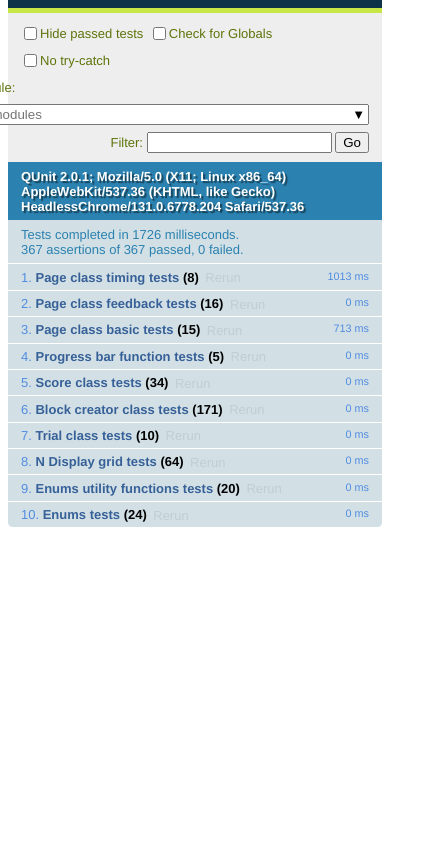
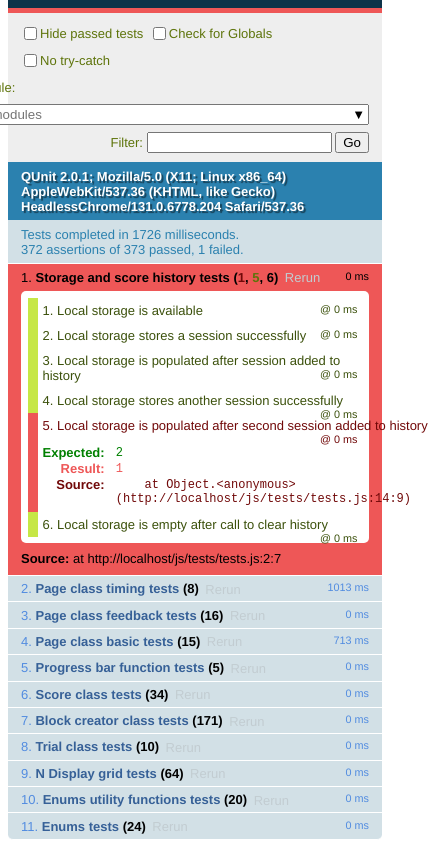
Before and after one commit to Poc275/NBack, a plain HTML site: page js/tests/tests.html in a window 390 px wide. Shown: the part 48-896 px from the top of the page, 428 px wide, since content can reach past the window. Before the commit the page ends 844 px from the top, so only its background shows below. Drawn offline with Linux system fonts and the light colour scheme.

Commit message:
Score history functionality added

```diff
--- a/css/n-back.css
+++ b/css/n-back.css
@@ -37,4 +37,5 @@
 
 body {
 	background-color: rgba(120, 120, 120, 0.2);
+	padding-top: 70px;
 }
--- a/index.html
+++ b/index.html
@@ -36,36 +36,31 @@
 <body>
 
     <!-- Navigation -->
-    <!-- <nav class="navbar navbar-inverse navbar-fixed-top" role="navigation"> -->
-        <!-- <div class="container"> -->
+    <nav class="navbar navbar-inverse navbar-fixed-top" role="navigation">
+        <div class="container">
             <!-- Brand and toggle get grouped for better mobile display -->
-            <!-- <div class="navbar-header"> -->
-                <!-- <button type="button" class="navbar-toggle" data-toggle="collapse" data-target="#bs-example-navbar-collapse-1"> -->
-                    <!-- <span class="sr-only">Toggle navigation</span> -->
-                    <!-- <span class="icon-bar"></span> -->
-                    <!-- <span class="icon-bar"></span> -->
-                    <!-- <span class="icon-bar"></span> -->
-                <!-- </button> -->
-                <!-- <a class="navbar-brand" href="#">Start Bootstrap</a> -->
-            <!-- </div> -->
+            <div class="navbar-header">
+                <button type="button" class="navbar-toggle" data-toggle="collapse" data-target="#bs-example-navbar-collapse-1">
+                    <span class="sr-only">Toggle navigation</span>
+                    <span class="icon-bar"></span>
+                    <span class="icon-bar"></span>
+                    <span class="icon-bar"></span>
+                </button>
+                <a class="navbar-brand" href="#">Dual N-Back Training</a>
+            </div>
             <!-- Collect the nav links, forms, and other content for toggling -->
-            <!-- <div class="collapse navbar-collapse" id="bs-example-navbar-collapse-1"> -->
-                <!-- <ul class="nav navbar-nav"> -->
-                    <!-- <li>
+            <div class="collapse navbar-collapse" id="bs-example-navbar-collapse-1">
+                <ul class="nav navbar-nav navbar-right">
+                    <li>
+                        <a href="#">Progress</a>
+                    </li>
+                    <li>
                         <a href="#">About</a>
                     </li>
-                    <li>
-                        <a href="#">Services</a>
-                    </li>
-                    <li>
-                        <a href="#">Contact</a>
-                    </li> -->
-                <!-- </ul> -->
-            <!-- </div> -->
-            <!-- /.navbar-collapse -->
-        <!-- </div> -->
-        <!-- /.container -->
-    <!-- </nav> -->
+                </ul>
+            </div> <!-- /.navbar-collapse -->
+        </div> <!-- /.container -->
+    </nav>
 
     <!-- Page Content -->
     <div class="container">
@@ -163,7 +158,6 @@
       <div class="modal-dialog" role="document">
         <div class="modal-content">
             <div class="modal-header">
-                <!-- <button type="button" class="close" data-dismiss="modal" aria-label="Close"><span aria-hidden="true">&times;</span></button> -->
                 <h4 class="modal-title" id="myModalLabel">Session complete!</h4>
             </div>
             <div class="modal-body">
@@ -172,7 +166,6 @@
                 <p id="correct-visual-results">Correct visual results: </p>
             </div>
             <div class="modal-footer">
-                <!-- <button type="button" class="btn btn-default" data-dismiss="modal">Close</button> -->
                 <button id="continue-button" class="btn btn-default" value="Continue" data-dismiss="modal">Continue</button>
             </div>
         </div>
@@ -210,7 +203,7 @@
     <script src="js/BlockCreator.js"></script>
     <script src="js/Trial.js"></script>
     <script src="js/App.js"></script>
-
+    <script src="js/History.js"></script>
 </body>
 
 </html>
--- /dev/null
+++ b/js/History.js
@@ -0,0 +1,24 @@
+// Is local storage available?
+// Source: https://developer.mozilla.org/en-US/docs/Web/API/Web_Storage_API/Using_the_Web_Storage_API
+function storageAvailable(type) {
+	try {
+		var storage = window[type];
+		var x = '__storage_test__';
+		storage.setItem(x, x);
+		storage.removeItem(x);
+		return true;
+	}
+	catch(e) {
+		return false;
+	}
+}
+
+// adds a completed session to a user's history
+function addSessionToHistory(date, meanN) {
+	localStorage.setItem(date, meanN);
+}
+
+// clears the history
+function clearHistory() {
+	localStorage.clear();
+}
--- a/js/tests/tests.html
+++ b/js/tests/tests.html
@@ -100,6 +100,7 @@
   <script src="../Block.js" data-cover></script>
   <script src="../BlockCreator.js"></script>
   <script src="../Trial.js" data-cover></script>
+  <script src="../History.js" data-cover></script>
   <!--<script src="../App.js" data-cover></script>-->
 
   <!-- test runner -->
--- a/js/tests/tests.js
+++ b/js/tests/tests.js
@@ -1,3 +1,22 @@
+// Storage/history tests
+QUnit.test("Storage and score history tests", function(assert) {
+	var dateOne = Date.now().toString();
+	addSessionToHistory(dateOne, 2.5);
+
+	assert.ok(storageAvailable('localStorage'), "Local storage is available");
+
+	assert.deepEqual(localStorage.getItem(dateOne), "2.5", "Local storage stores a session successfully");
+	assert.deepEqual(localStorage.length, 1, "Local storage is populated after session added to history");
+
+	var dateTwo = Date.now().toString();
+	addSessionToHistory(dateTwo, 3);
+	assert.deepEqual(localStorage.getItem(dateTwo), "3", "Local storage stores another session successfully");
+	assert.deepEqual(localStorage.length, 2, "Local storage is populated after second session added to history");
+
+	clearHistory();
+	assert.deepEqual(localStorage.length, 0, "Local storage is empty after call to clear history");
+});
+
 // Page tests
 QUnit.test("Page class timing tests", function(assert) {
 	var page = new Page();
```
